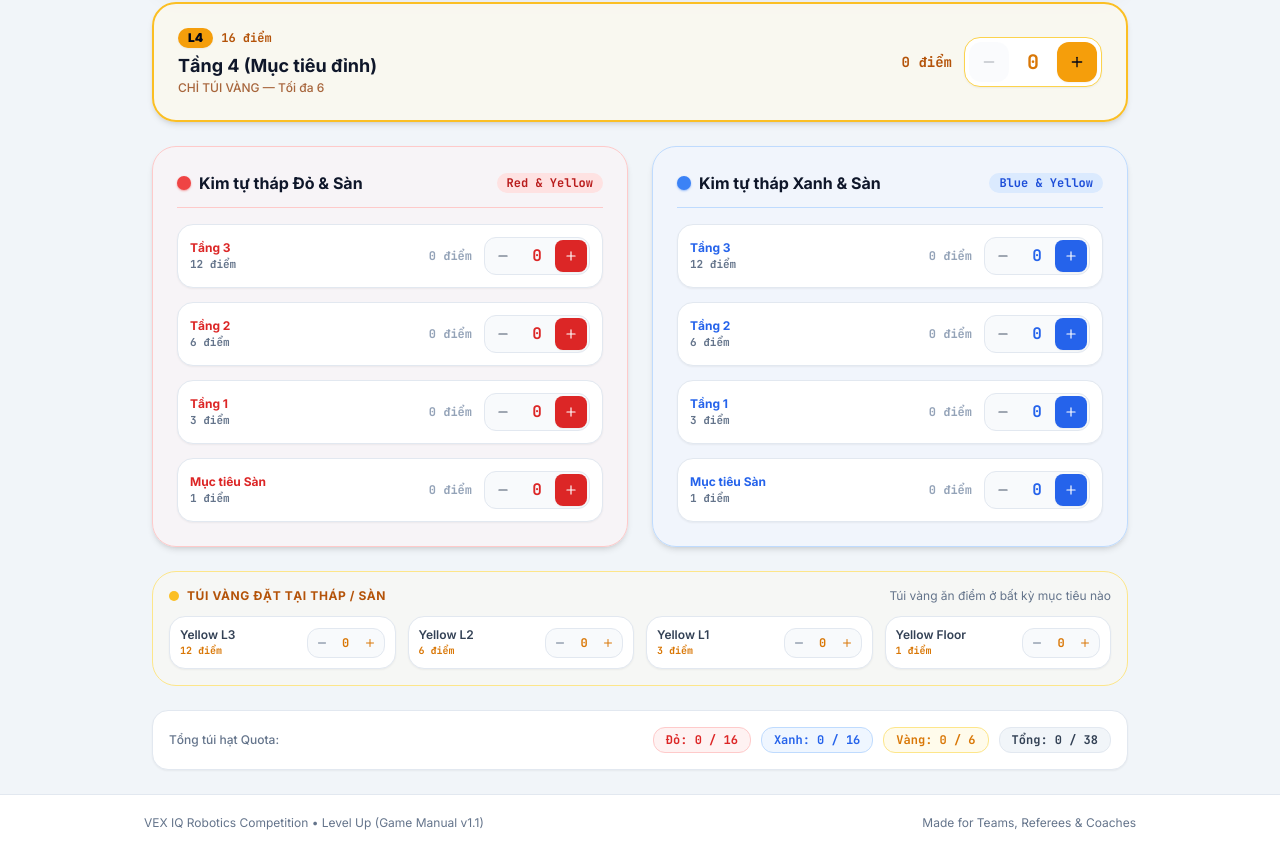
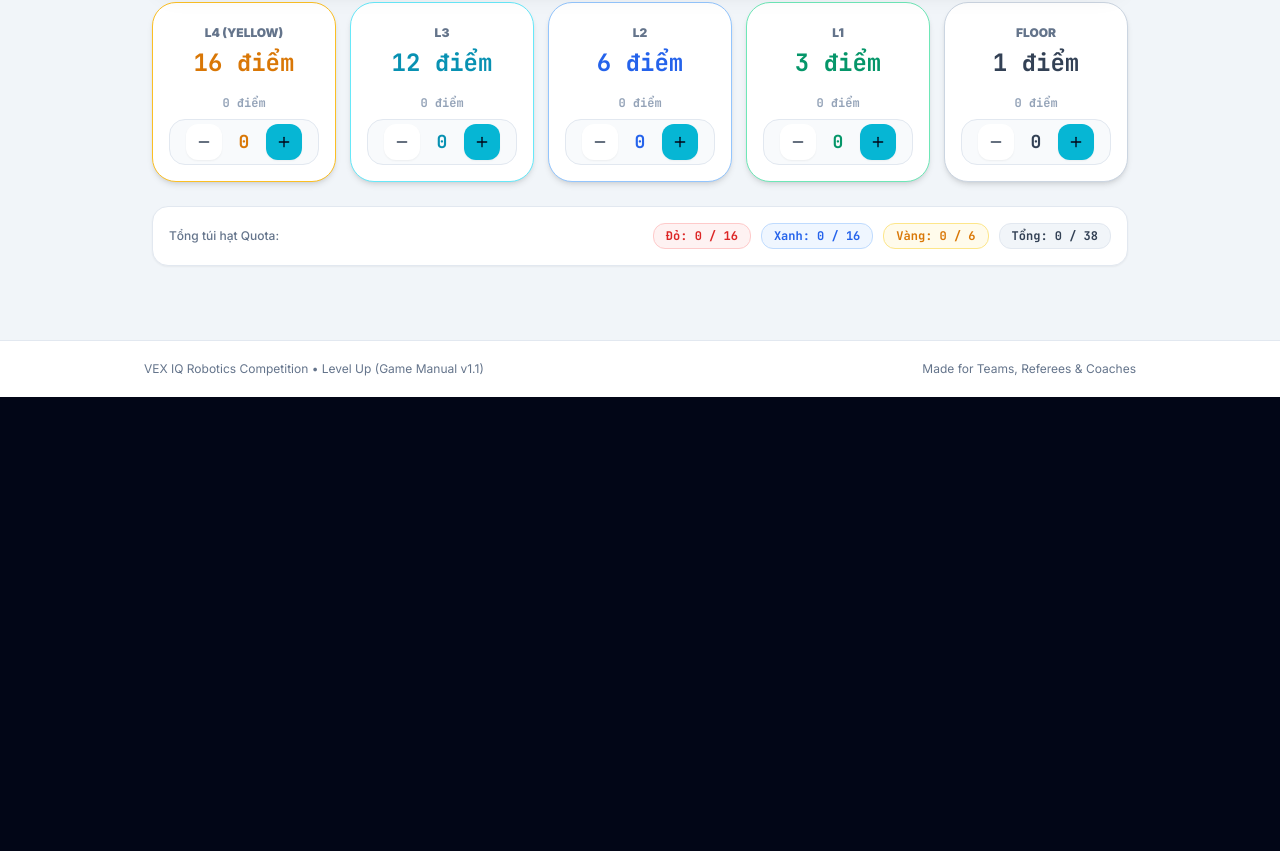
Before and after one commit to buianhuy2009/Brave79813J, a React (Vite) app: page / in a window 1280 px wide. Shown: the part 403-1254 px from the top of the page. After the commit the page ends 800 px from the top, so only its background shows below. Built offline with nearby package versions, Linux system fonts and the light colour scheme.

Commit message:
Set Quick Levels mode as default and remove Yellow Bags on Pyramid/Floor section

```diff
--- a/src/components/ScoreCalculator.jsx
+++ b/src/components/ScoreCalculator.jsx
@@ -34,8 +34,8 @@ export default function ScoreCalculator({
 }) {
   const t = translations[lang] || translations.en;
 
-  // Scoring mode: 'detailed' (default) or 'quick'
-  const [mode, setMode] = useState('detailed');
+  // Scoring mode: 'quick' (default) or 'detailed'
+  const [mode, setMode] = useState('quick');
 
   // Calculator states
   const [quickState, setQuickState] = useState(INITIAL_QUICK_STATE);
@@ -216,6 +216,18 @@ export default function ScoreCalculator({
         <div className="inline-flex p-1 bg-white dark:bg-slate-900 border border-slate-200 dark:border-slate-800 rounded-2xl shadow-sm">
           <button
             type="button"
+            onClick={() => setMode('quick')}
+            className={`flex items-center gap-2 px-4 py-2 rounded-xl text-xs sm:text-sm font-semibold transition-all ${
+              mode === 'quick'
+                ? 'bg-cyan-500 text-slate-950 font-bold shadow-md'
+                : 'text-slate-600 dark:text-slate-400 hover:text-slate-900 dark:hover:text-slate-200'
+            }`}
+          >
+            <Layers className="w-4 h-4" />
+            <span>{t.quickMode}</span>
+          </button>
+          <button
+            type="button"
             onClick={() => setMode('detailed')}
             className={`flex items-center gap-2 px-4 py-2 rounded-xl text-xs sm:text-sm font-semibold transition-all ${
               mode === 'detailed'
@@ -225,18 +237,6 @@ export default function ScoreCalculator({
           >
             <Grid className="w-4 h-4" />
             <span>{t.detailedMode}</span>
-          </button>
-          <button
-            type="button"
-            onClick={() => setMode('quick')}
-            className={`flex items-center gap-2 px-4 py-2 rounded-xl text-xs sm:text-sm font-semibold transition-all ${
-              mode === 'quick'
-                ? 'bg-cyan-500 text-slate-950 font-bold shadow-md'
-                : 'text-slate-600 dark:text-slate-400 hover:text-slate-900 dark:hover:text-slate-200'
-            }`}
-          >
-            <Layers className="w-4 h-4" />
-            <span>{t.quickMode}</span>
           </button>
         </div>
 
@@ -486,54 +486,6 @@ export default function ScoreCalculator({
               </div>
             </div>
           </div>
-
-          {/* Additional Yellow Bags Row */}
-          <div className="bg-amber-50/30 dark:bg-slate-900/60 border border-amber-200 dark:border-yellow-500/20 rounded-3xl p-4">
-            <div className="flex items-center justify-between mb-3">
-              <span className="text-xs font-bold text-amber-700 dark:text-yellow-300 uppercase tracking-wider flex items-center gap-2">
-                <span className="w-2.5 h-2.5 rounded-full bg-amber-400" />
-                {t.yellowPlacement}
-              </span>
-              <span className="text-xs text-slate-500 dark:text-slate-400">
-                {t.yellowPlacementSub}
-              </span>
-            </div>
-
-            <div className="grid grid-cols-2 sm:grid-cols-4 gap-3">
-              {[
-                { label: 'Yellow L3', key: 'l3Yellow', pts: 12 },
-                { label: 'Yellow L2', key: 'l2Yellow', pts: 6 },
-                { label: 'Yellow L1', key: 'l1Yellow', pts: 3 },
-                { label: 'Yellow Floor', key: 'floorYellow', pts: 1 },
-              ].map(item => (
-                <div key={item.key} className="bg-white dark:bg-slate-950 p-2.5 rounded-2xl border border-slate-200 dark:border-slate-800 flex items-center justify-between shadow-sm">
-                  <div>
-                    <div className="text-xs font-semibold text-slate-700 dark:text-slate-300">{item.label}</div>
-                    <div className="text-[10px] text-amber-600 dark:text-yellow-400 font-mono font-bold">{item.pts} {t.pts}</div>
-                  </div>
-                  <div className="flex items-center bg-slate-50 dark:bg-slate-900 rounded-xl p-0.5 border border-slate-200 dark:border-slate-700">
-                    <button
-                      type="button"
-                      onClick={() => updateDetailed(item.key, -1)}
-                      className="w-6 h-6 flex items-center justify-center text-slate-500 dark:text-slate-400 hover:text-slate-900 dark:hover:text-white"
-                    >
-                      <Minus className="w-3 h-3" />
-                    </button>
-                    <span className="w-6 text-center font-mono text-xs font-bold text-amber-600 dark:text-yellow-300">
-                      {detailedState[item.key] || 0}
-                    </span>
-                    <button
-                      type="button"
-                      onClick={() => updateDetailed(item.key, 1)}
-                      className="w-6 h-6 flex items-center justify-center text-amber-600 dark:text-yellow-400 hover:text-amber-700"
-                    >
-                      <Plus className="w-3 h-3" />
-                    </button>
-                  </div>
-                </div>
-              ))}
-            </div>
-          </div>
         </div>
       ) : (
         /* QUICK MODE */
```
